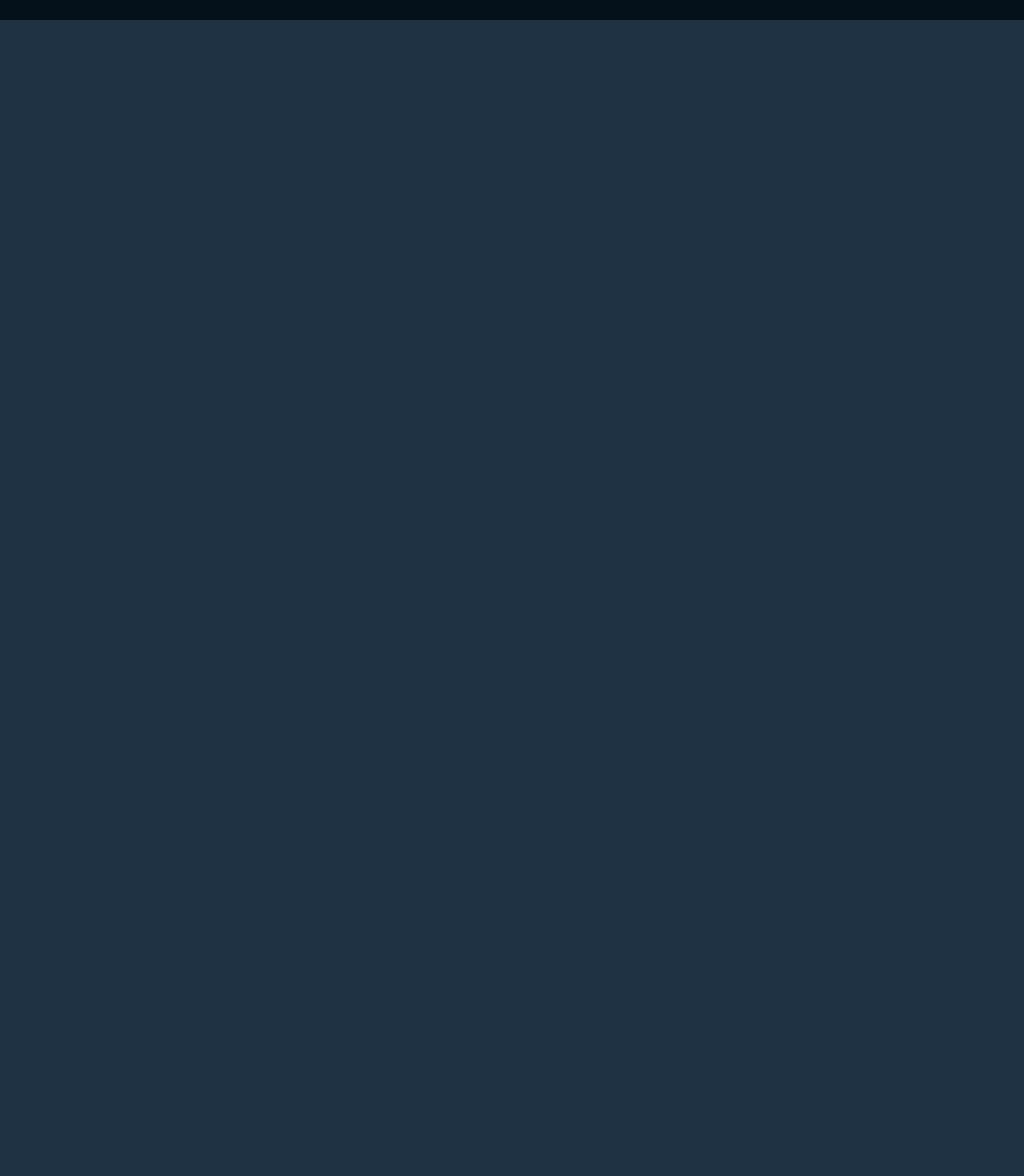
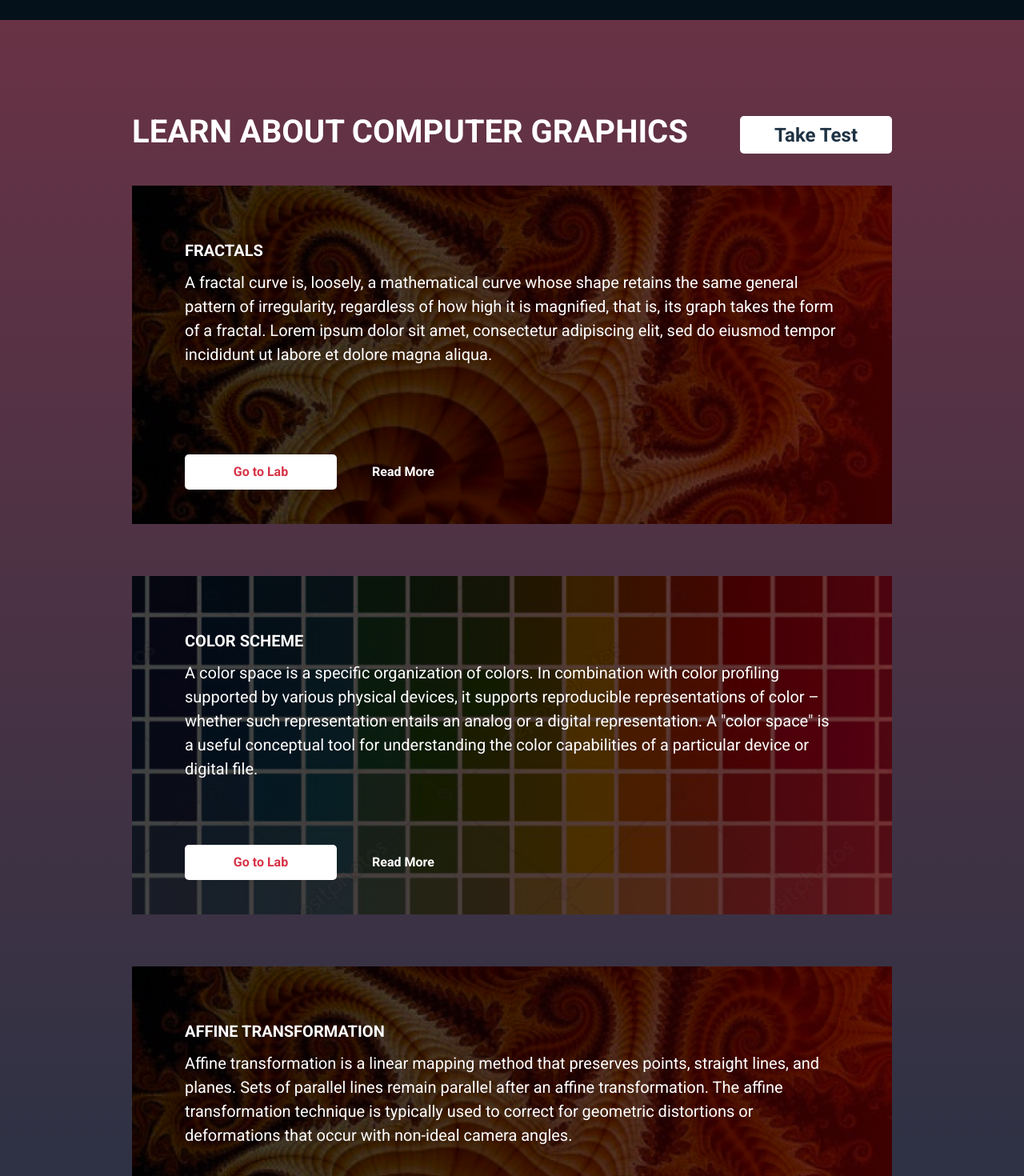
Before and after one commit to SolomiiaLomnytska22/ComputerGraphicsVue, a Vue app: page /aboutcg in a window 1280 px wide. Shown: the part 100-1570 px from the top of the page at 80% size. Before the commit the page ends 800 px from the top, so only its background shows below. Built offline with nearby package versions, Linux system fonts and the light colour scheme.

Commit message:
created page about computer graphic

```diff
--- /dev/null
+++ b/src/components/AboutCG.vue
@@ -0,0 +1,198 @@
+<template>
+  <div class="computer-graphics-component">
+    <div class="top-section">
+      <div class="left-section">
+        <p class="caption">LEARN ABOUT COMPUTER GRAPHICS</p>
+      </div>
+      <div class="right-section">
+        <button class="start-button">Take Test</button>
+      </div>
+    </div>
+    <div class="block">
+      <div class="background-image">
+        <div class="content">
+          <h2>FRACTALS</h2>
+          <p>
+            A fractal curve is, loosely, a mathematical curve whose shape retains the same general pattern of
+            irregularity, regardless of how high it is magnified, that is, its graph takes the form of a fractal. Lorem
+            ipsum dolor sit amet, consectetur adipiscing elit, sed do eiusmod tempor incididunt ut labore et dolore
+            magna aliqua.
+          </p>
+          <div class="buttons">
+            <button class="go-to-lab-button" @click="navigateTo('fractals')">Go to Lab</button>
+            <button class="read-more-button" @click="navigateTo('fractals')">Read More</button>
+          </div>
+        </div>
+      </div>
+    </div>
+    <div class="block">
+      <div class="background-image-color">
+        <div class="content">
+          <h2>COLOR SCHEME</h2>
+          <p>
+            A color space is a specific organization of colors. In combination with color profiling supported by various
+            physical devices, it supports reproducible representations of color – whether such representation entails an
+            analog or a digital representation. A "color space" is a useful conceptual tool for understanding the color
+            capabilities of a particular device or digital file.
+          </p>
+          <div class="buttons">
+            <button class="go-to-lab-button" @click="navigateTo('colors')">Go to Lab</button>
+            <button class="read-more-button" @click="navigateTo('colors')">Read More</button>
+          </div>
+        </div>
+      </div>
+    </div>
+    <div class="block">
+      <div class="background-image">
+        <div class="content">
+          <h2>AFFINE TRANSFORMATION</h2>
+          <p>
+            Affine transformation is a linear mapping method that preserves points, straight lines, and planes. Sets of
+            parallel lines remain parallel after an affine transformation. The affine transformation technique is
+            typically used to correct for geometric distortions or deformations that occur with non-ideal camera angles.
+          </p>
+          <div class="buttons">
+            <button class="go-to-lab-button" @click="navigateTo('main-page')">Go to Lab</button>
+            <button class="read-more-button" @click="navigateTo('main-page')">Read More</button>
+          </div>
+        </div>
+      </div>
+    </div>
+    <div style="display: flex; justify-content: flex-start; width: 100%">
+      <v-btn class="btn" variant="flat" color="#D73246" @click="navigateTo('main-page')">&lt;</v-btn>
+    </div>
+  </div>
+</template>
+
+<script>
+export default {
+  methods: {
+    navigateTo(route) {
+      this.$router.push({ name: route });
+    },
+  },
+};
+</script>
+
+<style scoped>
+.background-image-color {
+  background-size: cover;
+  background-repeat: no-repeat;
+  background-position: center;
+  width: 100%;
+  min-height: 400px;
+  background-color: #1f3244;
+  background-image: url("../assets/bgAboutC.png");
+}
+.computer-graphics-component {
+  display: flex;
+  flex-direction: column;
+  align-items: center;
+  padding: 100px 165px;
+  background: linear-gradient(0deg, rgba(217, 217, 217, 0) 0%, rgba(215, 50, 70, 0.4) 100%);
+}
+
+.top-section {
+  display: flex;
+  justify-content: space-between;
+  width: 100%;
+  margin-bottom: 20px;
+}
+
+.left-section {
+  text-align: left;
+}
+
+.caption {
+  color: white;
+  font-family: "Roboto", sans-serif;
+  font-size: 40px;
+  font-weight: bold;
+}
+
+.right-section {
+  text-align: right;
+  padding: 20px 0px;
+}
+
+.start-button {
+  background-color: #ffffff;
+  color: #1f3244;
+  font-size: 24px;
+  border: none;
+  border-radius: 5px;
+  cursor: pointer;
+  font-weight: bold;
+  width: 190px;
+  height: 47px;
+}
+
+.block {
+  display: flex;
+  width: 100%;
+  margin-bottom: 65px;
+}
+
+.background-image {
+  background-size: cover;
+  background-repeat: no-repeat;
+  background-position: center;
+  width: 100%;
+  min-height: 400px;
+  background-color: #1f3244;
+  background-image: url("../assets/bgAbout.png");
+}
+
+.content {
+  color: white;
+  padding: 66px 66px 20px 66px;
+  flex-grow: 1;
+  display: flex;
+  min-height: 400px;
+  flex-direction: column;
+  justify-content: space-between;
+  border-radius: 5px;
+  margin-bottom: 23px;
+}
+
+h2 {
+  font-size: 20px;
+  margin: 0;
+}
+
+p {
+  font-family: Roboto;
+  font-size: 20px;
+  margin: 10px 0;
+  max-width: 840px;
+}
+.buttons {
+  margin-top: auto; /* Розмістити кнопку внизу блоку */
+}
+.go-to-lab-button {
+  background-color: #ffffff;
+  color: #d73246;
+  width: 190px;
+  max-height: 50px;
+  padding: 10px 20px;
+  border: none;
+  cursor: pointer;
+  font-weight: bold;
+  border-radius: 5px;
+  margin-right: 24px;
+  display: inline-block;
+}
+.read-more-button {
+  background: transparent;
+  color: white;
+  max-width: 190px;
+  max-height: 50px;
+  padding: 10px 20px;
+  border: none;
+  cursor: pointer;
+  font-weight: bold;
+  border-radius: 5px;
+  margin-top: auto;
+  display: inline-block;
+}
+</style>
--- a/src/components/MainPage.vue
+++ b/src/components/MainPage.vue
@@ -1,64 +1,65 @@
 <template>
   <div>
- <div class = "main-content">
-    <div class="learn-more-btn"></div>
-    <div class = "rectangle"><CardsMainPage></CardsMainPage> </div>
+    <div class="main-content">
+      <div class="learn-more-btn" @click="navigateTo('aboutcg')"></div>
+      <div class="rectangle"><CardsMainPage></CardsMainPage></div>
     </div>
     <FooterMainPage></FooterMainPage>
   </div>
 </template>
 
 <script>
-
-  import ArrowBtn from '../assets/ArrowGroup.svg'
-  import FooterMainPage from './FooterMainPage.vue';
-  import CardsMainPage from './CardsMainPage.vue';
+import ArrowBtn from "../assets/ArrowGroup.svg";
+import FooterMainPage from "./FooterMainPage.vue";
+import CardsMainPage from "./CardsMainPage.vue";
 export default {
-    components:{
-        FooterMainPage, CardsMainPage
+  components: {
+    FooterMainPage,
+    CardsMainPage,
   },
   methods: {
     changeImage(newSrc) {
-        console.log("please fix me"+newSrc);
+      console.log("please fix me" + newSrc);
       this.imageSrc = newSrc;
     },
     navigateToNextPage() {
-      this.$router.push({ name: 'next-page' });
-    }},
+      this.$router.push({ name: "next-page" });
+    },
+    navigateTo(route) {
+      this.$router.push({ name: route });
+    },
+  },
   data() {
     return {
       imageSrc: ArrowBtn,
     };
-  }
-
+  },
 };
 </script>
 
 <style scoped>
-.learn-more-btn{
+.learn-more-btn {
   margin-bottom: 60px;
   cursor: pointer;
   width: 1110px;
   height: 155px;
   background-size: 100% 100%;
-    background-image: url('../assets/ArrowGroup.svg');
+  background-image: url("../assets/ArrowGroup.svg");
 }
 
 .learn-more-btn:hover {
-    background-image: url('../assets/ArrowGroupOnPress.svg');
+  background-image: url("../assets/ArrowGroupOnPress.svg");
 }
-.main-content
-{
-background: linear-gradient(180deg, rgba(215, 50, 70, 0.40) 0%, rgba(217, 217, 217, 0.00) 100%);
+.main-content {
+  background: linear-gradient(180deg, rgba(215, 50, 70, 0.4) 0%, rgba(217, 217, 217, 0) 100%);
   padding: 120px 0;
   display: flex;
   flex-direction: column;
   align-items: center;
 }
-.rectangle
-{
+.rectangle {
   width: 1110px;
   height: 575px;
-background-color: #04101A;
+  background-color: #04101a;
 }
 </style>
```
Also changed, not shown: src/router/index.js (+15 -8 lines), src/assets/bgAbout.png (added), src/assets/bgAboutC.png (added). Lines whose indentation alone changed are shown as unchanged.
